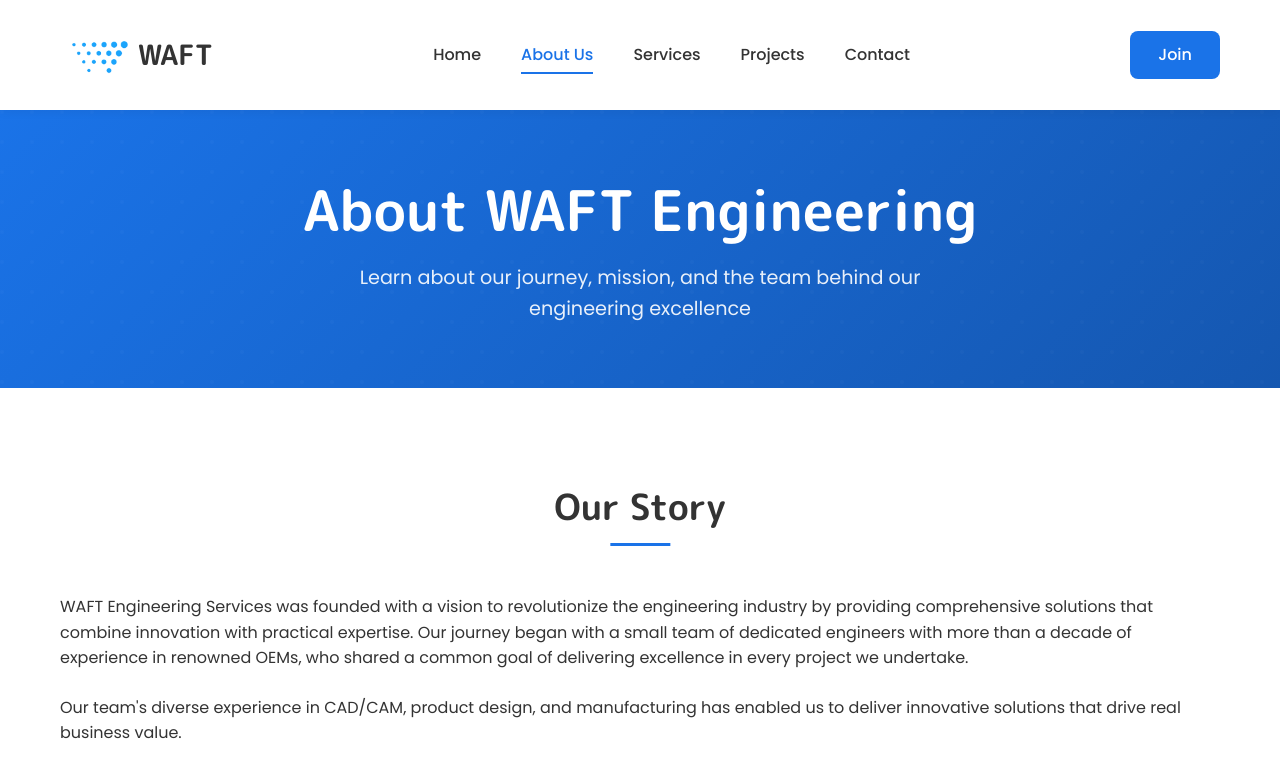
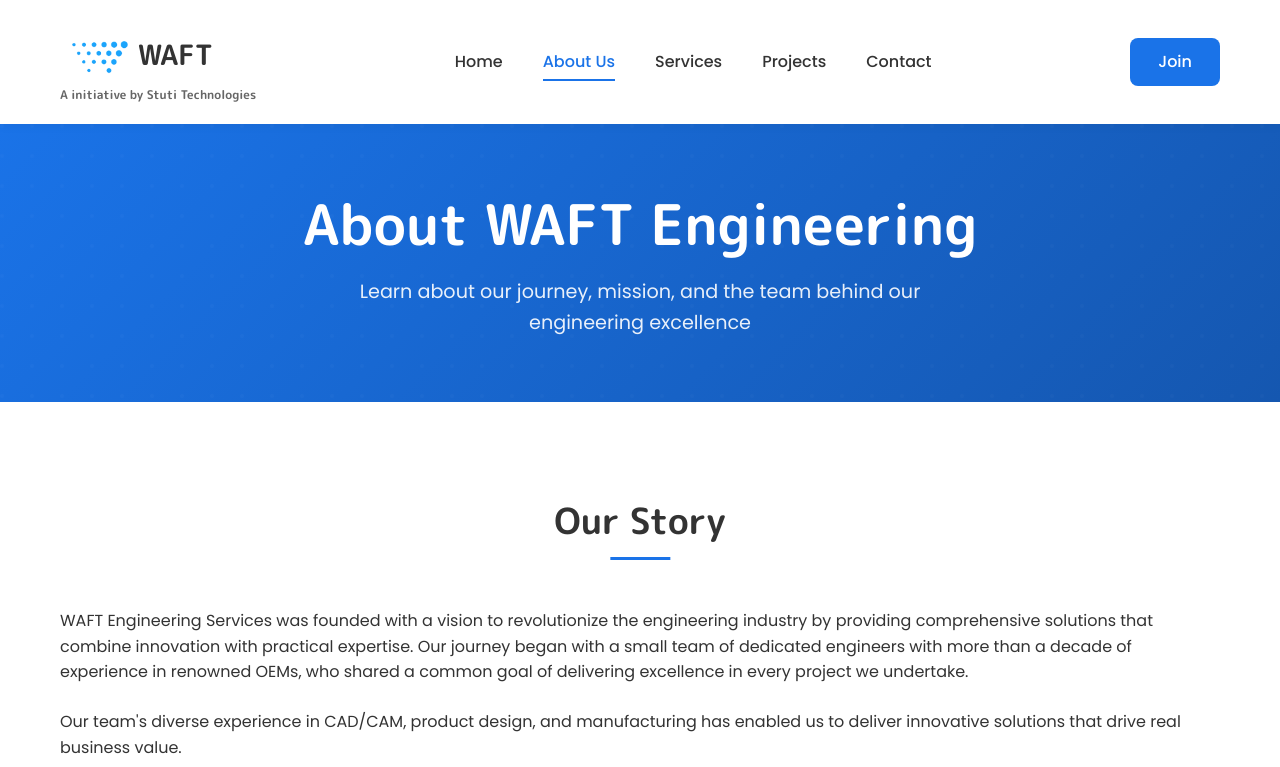
Before and after one commit to door2hari/Website, a plain HTML site: page about.html in a window 1280 px wide. Shown: the top 767 px of the page. Drawn offline with Linux system fonts and the light colour scheme; a script that the page names is missing.

Commit message:
Added stuti tech to logo on every page

```diff
--- a/about.html
+++ b/about.html
@@ -15,7 +15,12 @@
         <div class="container">
             <nav class="navbar">
                 <a href="index.html" class="logo">
-                    <img src="images/Logo3.png" alt="WAFT Logo" class="logo-img">WAFT
+                    <div class="logo-container">
+                        <div class="logo-main">
+                            <img src="images/Logo3.png" alt="WAFT Logo" class="logo-img">WAFT
+                        </div>
+                        <small class="logo-subtitle">A initiative by Stuti Technologies</small>
+                    </div>
                 </a>
                 <ul class="nav-links">
                     <li><a href="index.html">Home</a></li>
--- a/css/style.css
+++ b/css/style.css
@@ -156,6 +156,23 @@ a {
     object-fit: contain; /* Ensures the image maintains its aspect ratio */
 }
 
+.logo-container {
+    display: flex;
+    flex-direction: column;
+    align-items: flex-start;
+}
+
+.logo-main {
+    display: flex;
+    align-items: center;
+}
+
+.logo-subtitle {
+    font-size: 0.75rem;
+    color: #666;
+    margin-top: -5px;
+}
+
 .nav-links {
     display: flex;
     list-style: none;
```
Also changed, not shown: contact.html (+6 -1 lines), index.html (+6 -1 lines), projects.html (+6 -1 lines), services.html (+6 -1 lines).
